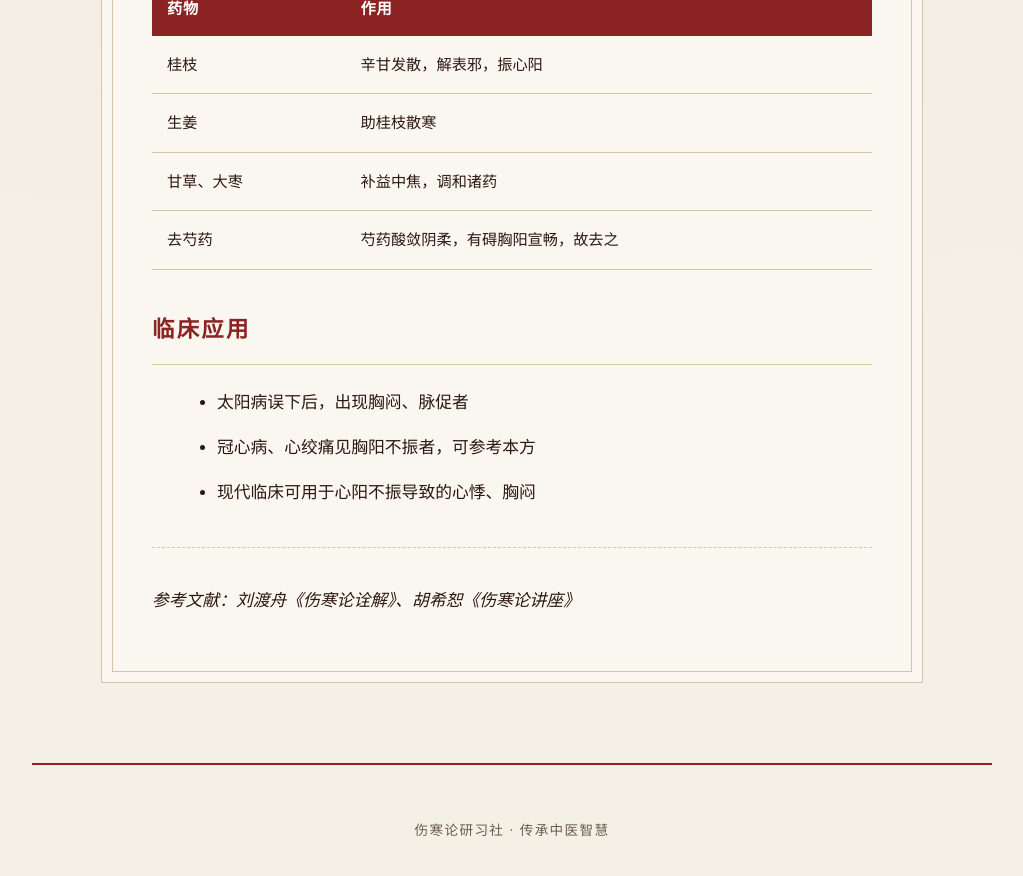
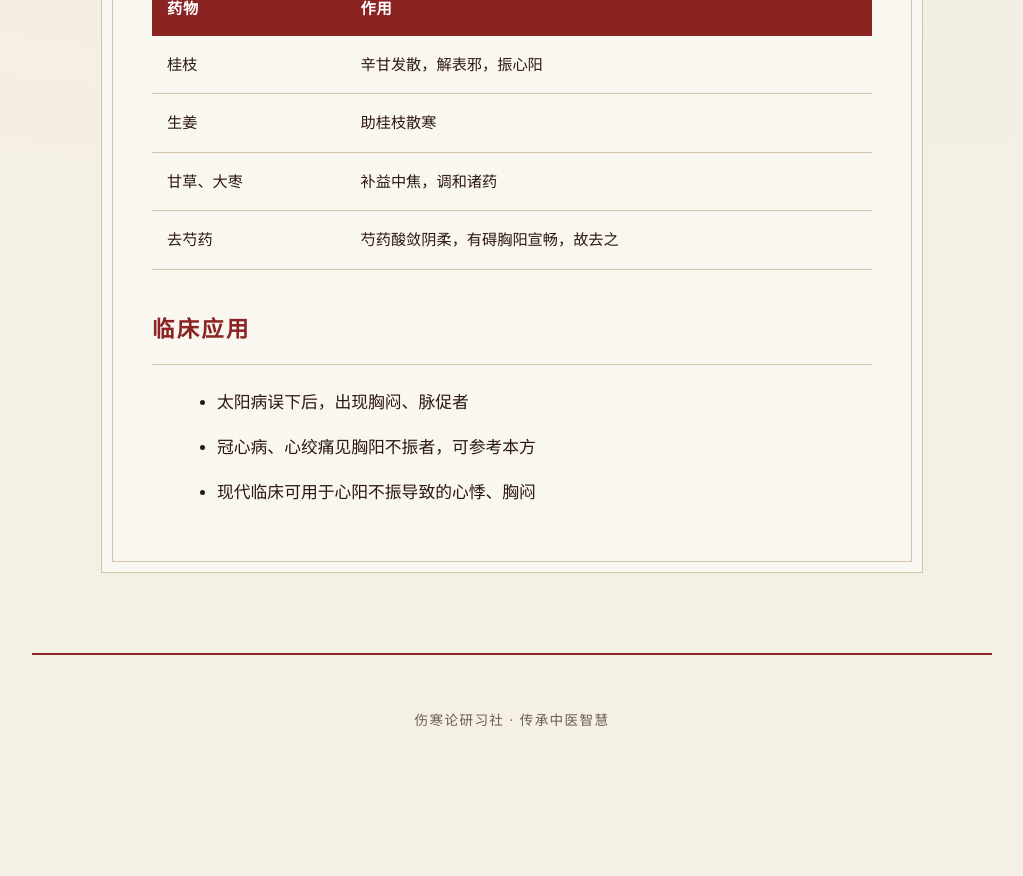
Before and after one commit to ME888888/sm, a Jekyll site: the page built from _posts/2026-05-05-太阳病第21条.md, in a window 1280 px wide and 900 px high, scrolled down 1852 px. Shown: the top 876 px of the window, without its empty margins (128-1151 px from the left). Built offline with Jekyll 4.4.1, drawn with Linux system fonts in a browser that asks for light colours; after the commit the page ends 2642 px from its top, so only the background shows below that.

Commit message:
去除参考文献板块

```diff
--- a/_posts/2026-05-05-太阳病第21条.md
+++ b/_posts/2026-05-05-太阳病第21条.md
@@ -47,7 +47,3 @@ categories: 六经辨证
 - 太阳病误下后，出现胸闷、脉促者
 - 冠心病、心绞痛见胸阳不振者，可参考本方
 - 现代临床可用于心阳不振导致的心悸、胸闷
-
----
-
-*参考文献：刘渡舟《伤寒论诠解》、胡希恕《伤寒论讲座》*
```
Also changed, not shown: _posts/2026-05-05-太阳温病.md (+0 -4 lines).
